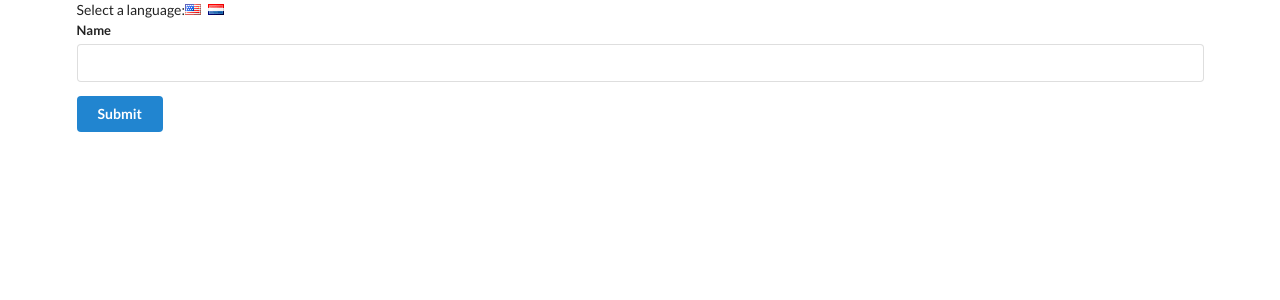
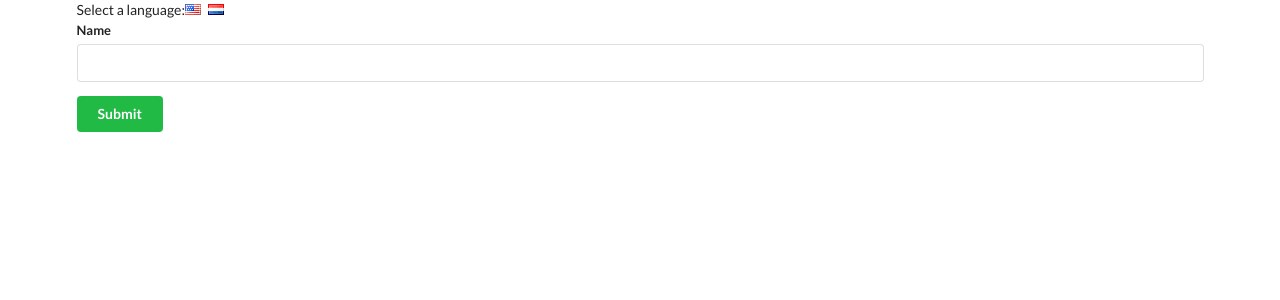
Before and after one commit to sefatanam/react-flow, a React (Create React App) app in the folder jsx/: page / in a window 1280 px wide. Shown: the top 300 px of the page. Built offline with nearby package versions, Linux system fonts and the light colour scheme.

Commit message:
basic understand of context api

```diff
--- a/jsx/src/components/App.js
+++ b/jsx/src/components/App.js
@@ -1,6 +1,7 @@
 import React from "react";
 import UserCreate from "./UserCreate";
 import LanguageContext from "../context/LanguageContext";
+import ColorContext from "../context/ColorContext";
 
 class App extends React.Component {
     state = {language: 'english'}
@@ -18,9 +19,11 @@
                     <i className="flag nl" onClick={() => this.onlanguagechange('dutch')}/>
                 </div>
 
-                <LanguageContext.Provider value={this.state.language}>
-                    <UserCreate/>
-                </LanguageContext.Provider>
+                <ColorContext.Provider value="green">
+                    <LanguageContext.Provider value={this.state.language}>
+                        <UserCreate/>
+                    </LanguageContext.Provider>
+                </ColorContext.Provider>
 
             </div>
         );
--- a/jsx/src/components/Button.js
+++ b/jsx/src/components/Button.js
@@ -1,13 +1,27 @@
 import React from 'react';
 import LanguageContext from "../context/LanguageContext";
+import ColorContext from "../context/ColorContext";
 
 class Button extends React.Component {
 
-    static contextType = LanguageContext;
+    renderSubmit = (value) => value === 'english' ? 'Submit' : 'Voorleggen';
+
+    renderButton(value) {
+        return (
+            <button className={`ui button ${value}`}>
+                <LanguageContext.Consumer>
+                    {(text) => this.renderSubmit(text)}
+                </LanguageContext.Consumer>
+            </button>
+        );
+    }
 
     render() {
-        const text = this.context === 'english' ? 'Submit' : 'Voorleggen';
-        return <button className="ui button primary">{text}</button>;
+        return (
+            <ColorContext.Consumer>
+                {(color) => this.renderButton(color)}
+            </ColorContext.Consumer>
+        );
     }
 }
 
--- /dev/null
+++ b/jsx/src/context/ColorContext.js
@@ -0,0 +1,3 @@
+import React from "react";
+
+export default React.createContext('blue');
--- a/jsx/src/context/LanguageContext.js
+++ b/jsx/src/context/LanguageContext.js
@@ -1,3 +1,3 @@
 import React from "react";
 
-export default React.createContext('dutch');
+export default React.createContext('english');
```
